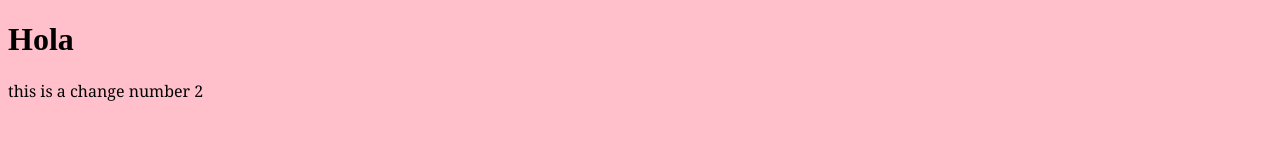
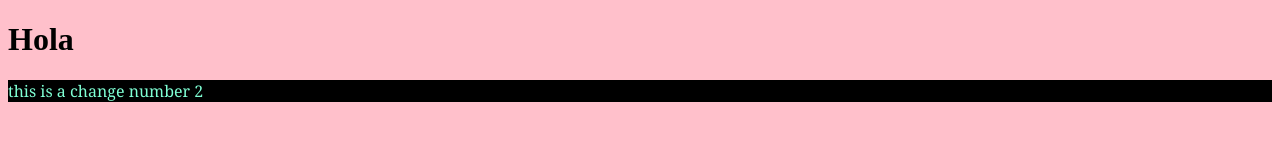
Before and after one commit to amxdo96/projects, a plain HTML site: page index.html in a window 1280 px wide. Drawn offline with Linux system fonts and the light colour scheme.

Commit message:
change color p

```diff
--- a/style.css
+++ b/style.css
@@ -3,5 +3,7 @@
 }
 
 p {
-    font-family:Cambria, Cochin, Georgia, Times, 'Times New Roman', serif
+    font-family:Cambria, Cochin, Georgia, Times, 'Times New Roman', serif;
+    background-color: black;
+    color: aquamarine;
 }
```
